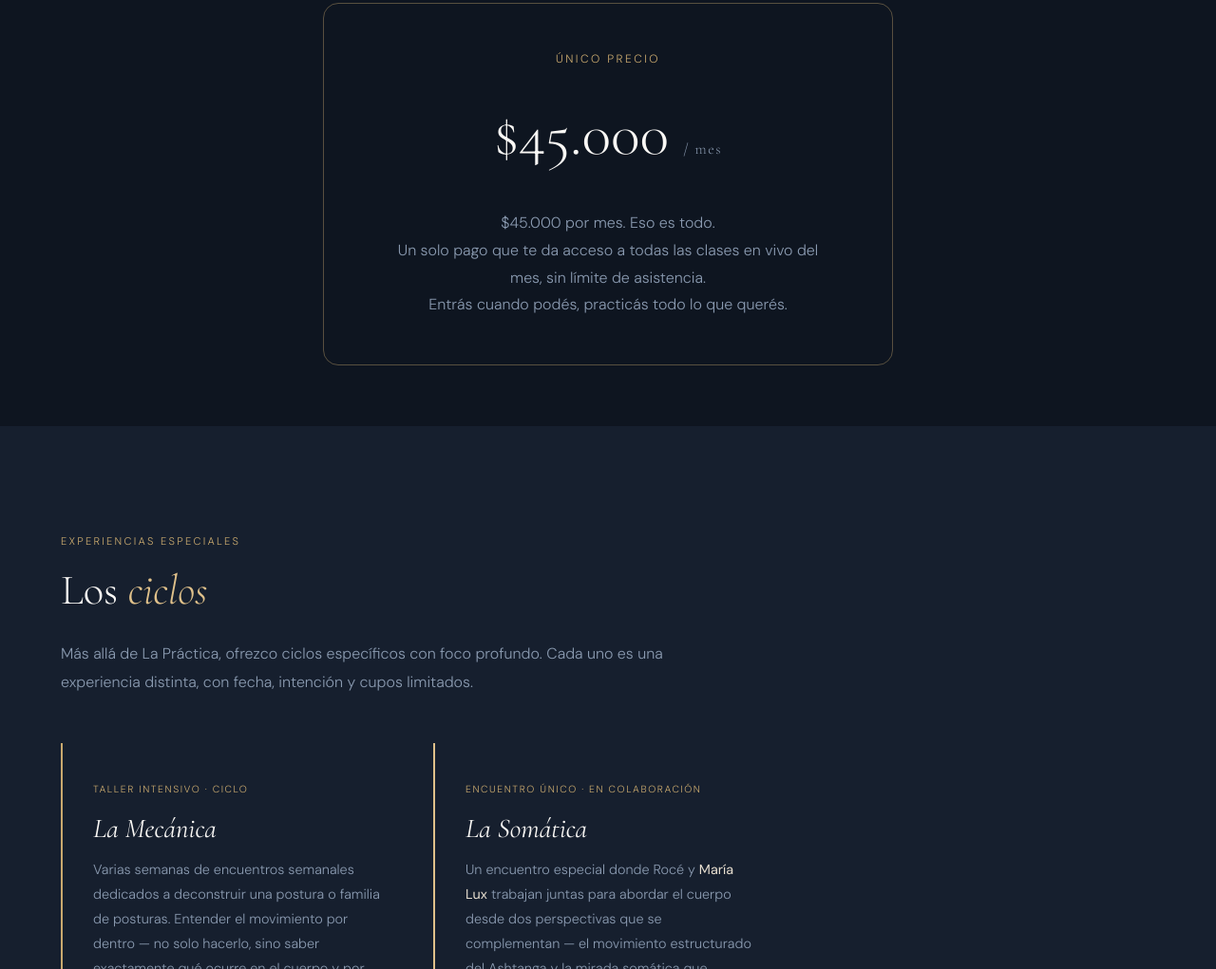
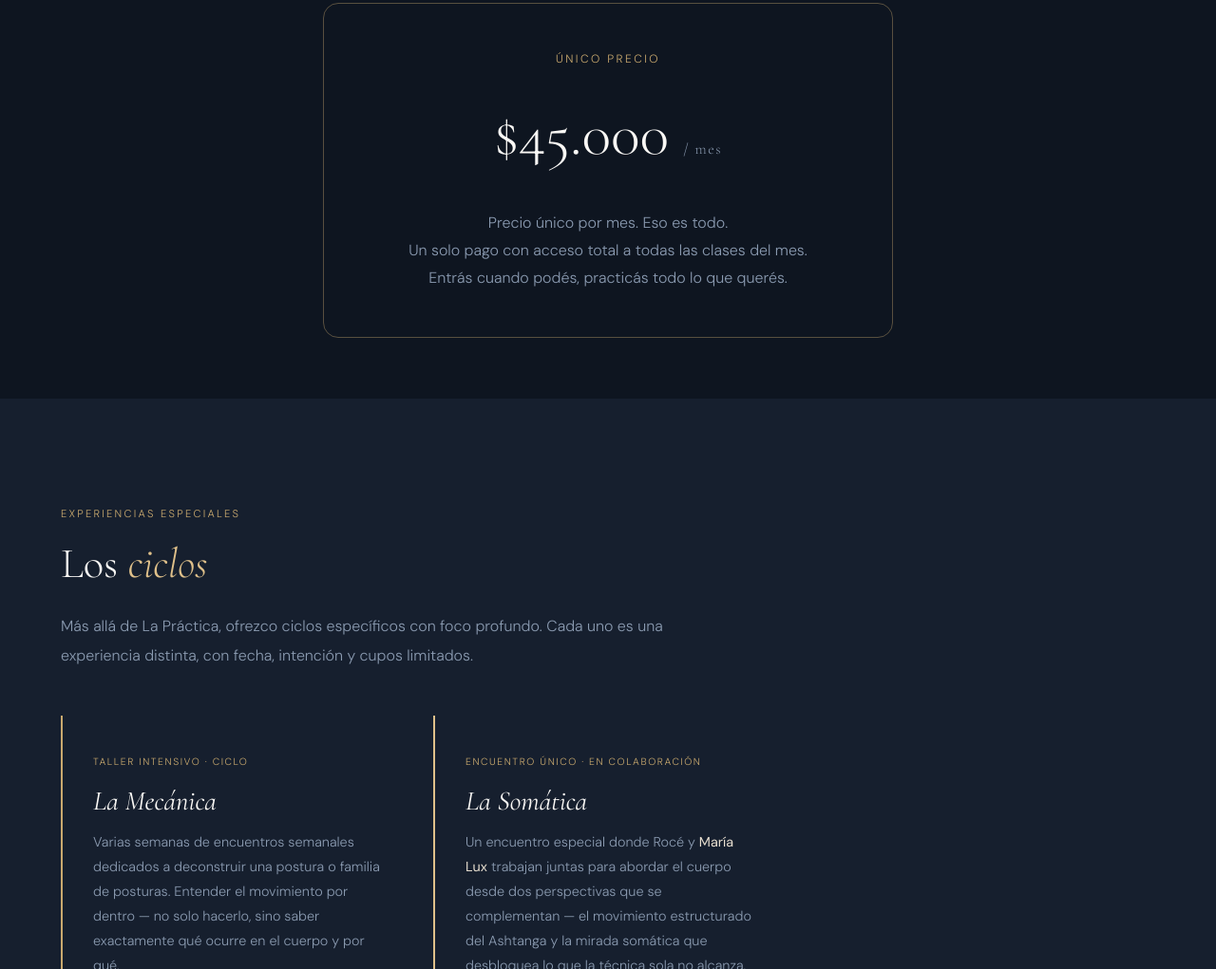
Before and after one commit to vegamarialucero-hue/RocePixan, a plain HTML site: page index.html in a window 1280 px wide. Shown: the part 2505-3526 px from the top of the page at 95% size. Drawn offline with nearby package versions, Linux system fonts and the light colour scheme.

Commit message:
Update index.html

```diff
--- a/index.html
+++ b/index.html
@@ -707,7 +707,7 @@
 <section style="background:var(--night);padding:4rem;text-align:center;">
   <div style="border:1px solid rgba(201,169,110,0.4);border-radius:16px;padding:3rem;max-width:600px;margin:0 auto;">  <p style="font-size:0.75rem;letter-spacing:0.2em;text-transform:uppercase;color:var(--gold);margin-bottom:1rem;">Único precio</p>
   <p style="font-family:'Cormorant Garamond',serif;font-size:clamp(2.5rem,5vw,4rem);color:var(--white);font-weight:300;margin-bottom:1.5rem;">$45.000 <span style="font-size:1rem;color:var(--muted);letter-spacing:0.1em;">/ mes</span></p>
-  <p style="color:var(--muted);font-size:1rem;line-height:1.8;max-width:480px;margin:0 auto;">$45.000 por mes. Eso es todo.<br>Un solo pago que te da acceso a todas las clases en vivo del mes, sin límite de asistencia.<br>Entrás cuando podés, practicás todo lo que querés.</p>
+  <p style="color:var(--muted);font-size:1rem;line-height:1.8;max-width:480px;margin:0 auto;">Precio único por mes. Eso es todo.<br>Un solo pago con acceso total a todas las clases del mes.<br>Entrás cuando podés, practicás todo lo que querés.</p>
 </div>
 </section>
 <!-- CICLOS -->
```
